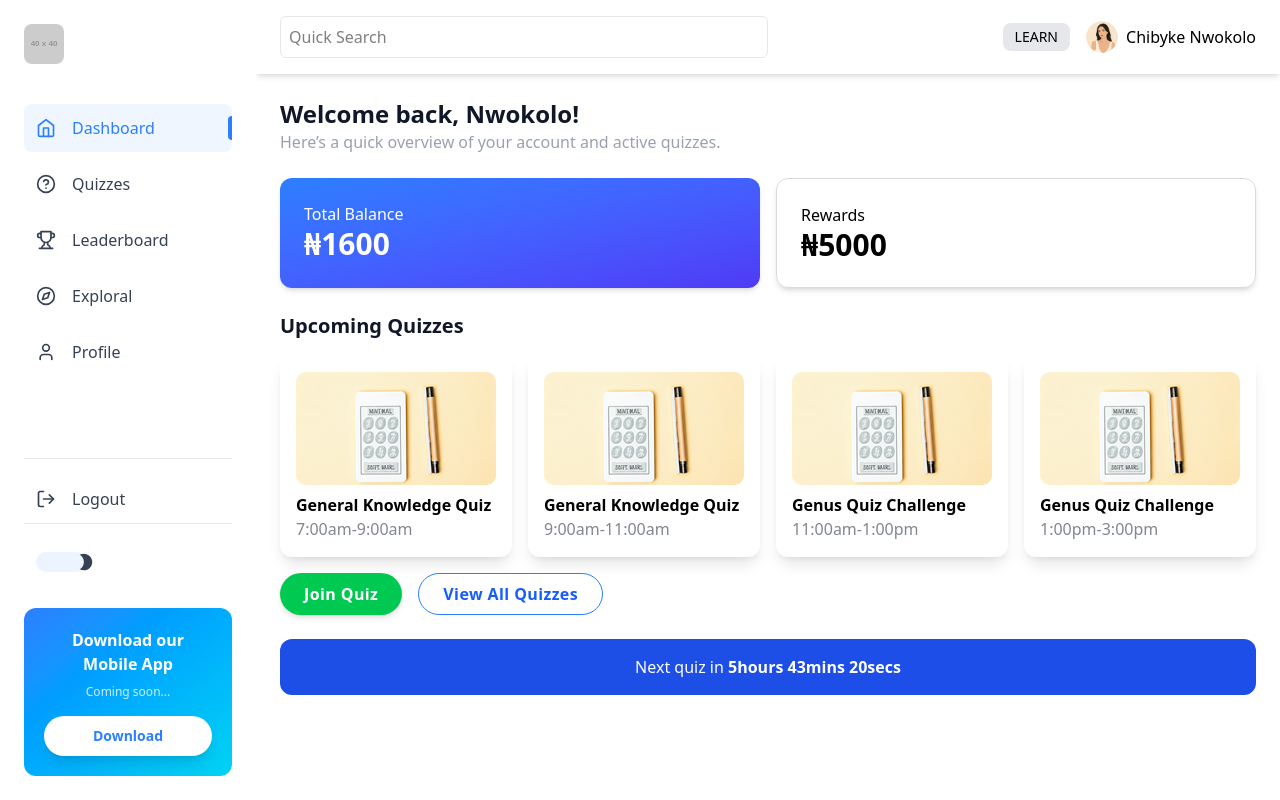
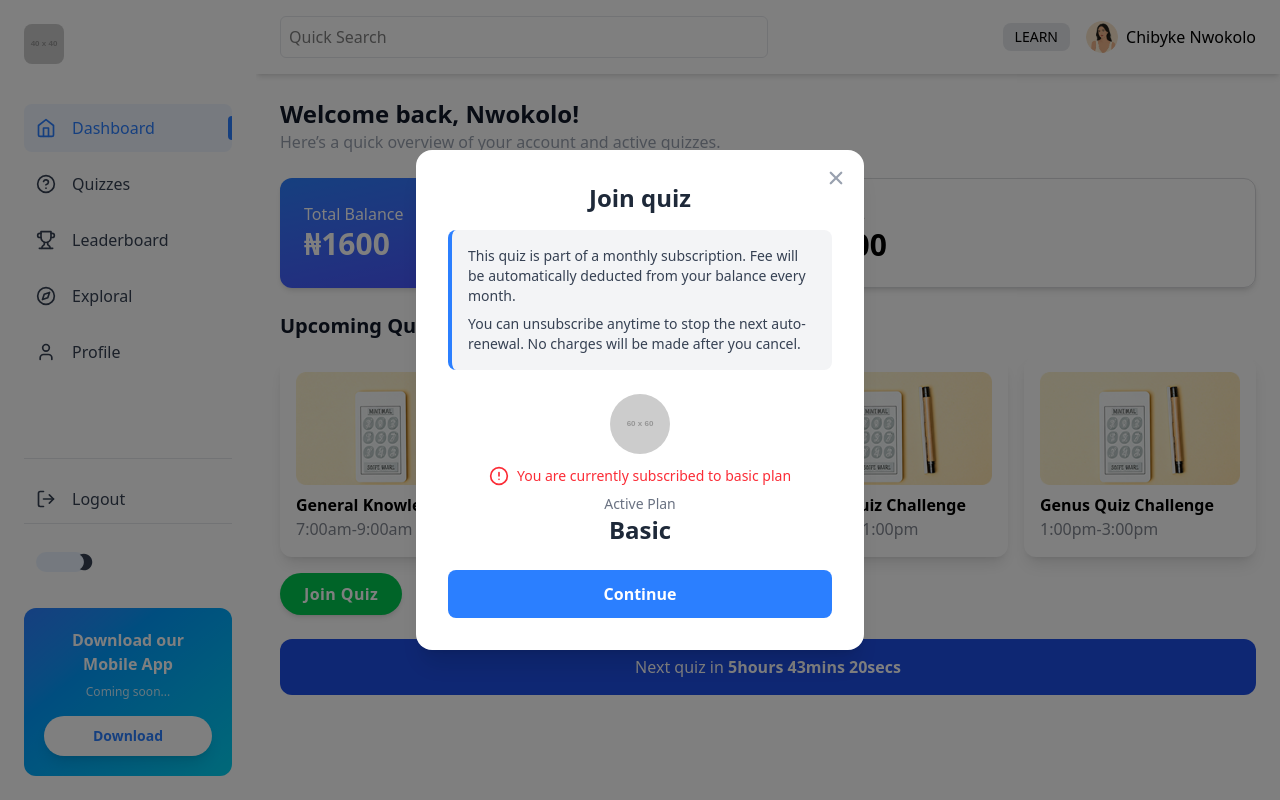
Before and after one commit to nitoC/genus_lab, a Next.js app: page /dashboard in a window 1280 px wide. Both pictures are taken after a click on the button "Join Quiz". Built offline with nearby package versions, Linux system fonts and the light colour scheme.

Commit message:
add:explorer page

```diff
--- a/src/components/Dashboard/Dashboard.tsx
+++ b/src/components/Dashboard/Dashboard.tsx
@@ -1,8 +1,11 @@
-import React from "react";
+"use client";
+import React, { useState } from "react";
 import BalanceCard from "../Cards/BalanceCard";
 import QuizCard from "../Cards/QuizCard";
+import { JoinQuizModal } from "../modals/Quiz";
 
 const dashboard = () => {
+  const [isModalOpen, setIsModalOpen] = useState(false);
   return (
     <main className="p-6 space-y-6">
       <section>
@@ -27,7 +30,15 @@ const dashboard = () => {
           <QuizCard title="Genus Quiz Challenge" time="1:00pm-3:00pm" />
         </div>
         <div className="flex gap-4 mt-4">
-          <button className="btn-rich btn-green">Join Quiz</button>
+          <button
+            onClick={() => {
+              console.log("log");
+              setIsModalOpen(true);
+            }}
+            className="btn-rich btn-green"
+          >
+            Join Quiz
+          </button>
           <button className="btn-rich btn-outline dark:bg-transparent">
             View All Quizzes
           </button>
@@ -37,6 +48,10 @@ const dashboard = () => {
       <div className="bg-blue-700 rounded-xl text-center p-4 text-white font-medium animate-pulse">
         Next quiz in <span className="font-bold">5hours 43mins 20secs</span>
       </div>
+      <JoinQuizModal
+        isOpen={isModalOpen}
+        onClose={() => setIsModalOpen(false)}
+      />
     </main>
   );
 };
--- /dev/null
+++ b/src/components/modals/Quiz.tsx
@@ -0,0 +1,62 @@
+"use client";
+import React from "react";
+IoClose;
+import { IoClose } from "react-icons/io5";
+import { FiAlertCircle } from "react-icons/fi";
+
+export const JoinQuizModal = ({
+  isOpen,
+  onClose,
+}: {
+  isOpen: boolean;
+  onClose: () => void;
+}) => {
+  if (!isOpen) return null;
+
+  return (
+    <div className="fixed inset-0 bg-black/50 bg-opacity-50 flex items-center justify-center z-50 p-4">
+      <div className="bg-white rounded-2xl shadow-xl w-full max-w-md p-8 text-center relative">
+        <button
+          onClick={onClose}
+          className="absolute top-4 right-4 text-gray-400 hover:text-gray-600"
+        >
+          <IoClose className="h-6 w-6" />
+        </button>
+
+        <h2 className="text-2xl font-bold text-gray-800 mb-4">Join quiz</h2>
+
+        <div className="text-left bg-gray-100 p-4 rounded-lg border-l-4 border-blue-500 mb-6">
+          <p className="text-sm text-gray-700">
+            This quiz is part of a monthly subscription. Fee will be
+            automatically deducted from your balance every month.
+          </p>
+          <p className="text-sm text-gray-700 mt-2">
+            You can unsubscribe anytime to stop the next auto-renewal. No
+            charges will be made after you cancel.
+          </p>
+        </div>
+
+        <div className="mb-6">
+          <img
+            src="https://placehold.co/60x60/2A8CFF/FFFFFF?text=G"
+            alt="Logo"
+            className="mx-auto rounded-full mb-3"
+          />
+          <div className="flex items-center justify-center gap-2 text-sm text-red-500">
+            <FiAlertCircle className="h-5 w-5" />
+            <span>You are currently subscribed to basic plan</span>
+          </div>
+          <p className="text-gray-500 text-sm mt-2">Active Plan</p>
+          <p className="text-2xl font-bold text-gray-800">Basic</p>
+        </div>
+
+        <button
+          onClick={onClose}
+          className="w-full bg-blue-500 text-white font-bold py-3 px-6 rounded-lg hover:bg-blue-600 transition"
+        >
+          Continue
+        </button>
+      </div>
+    </div>
+  );
+};
```
